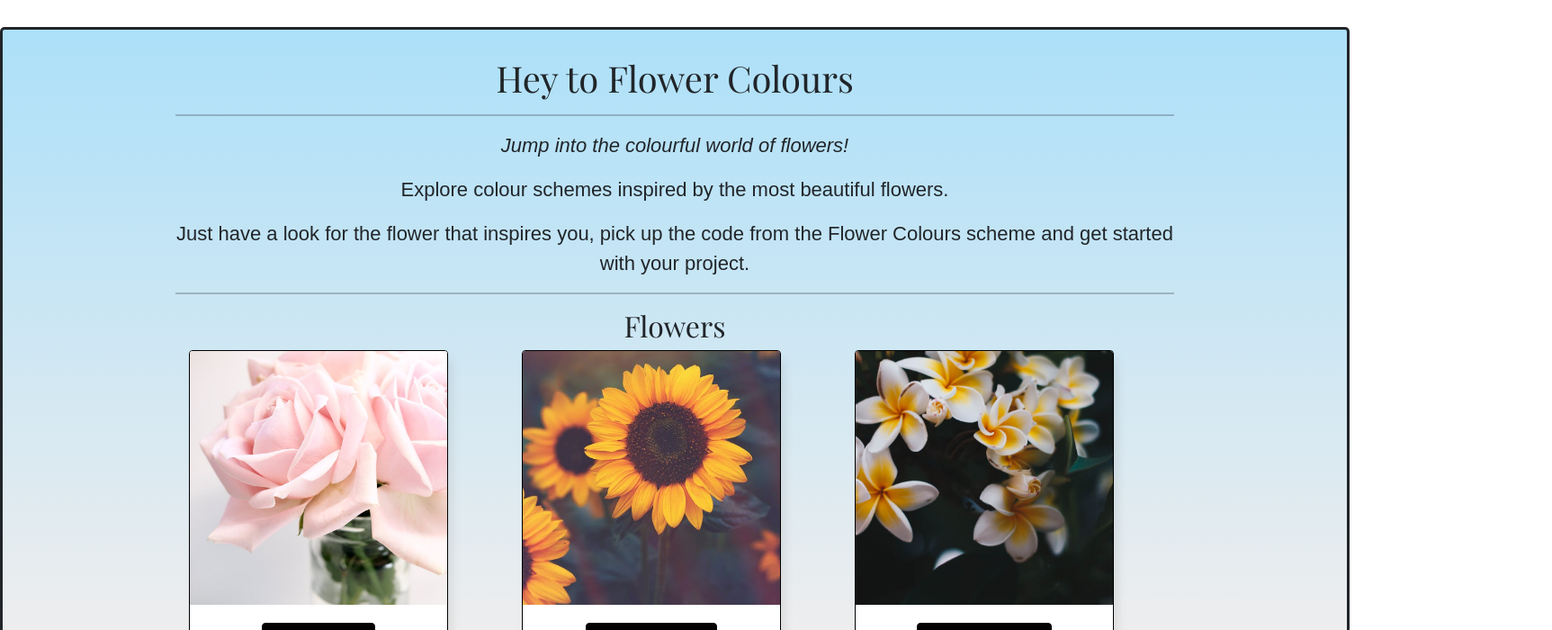
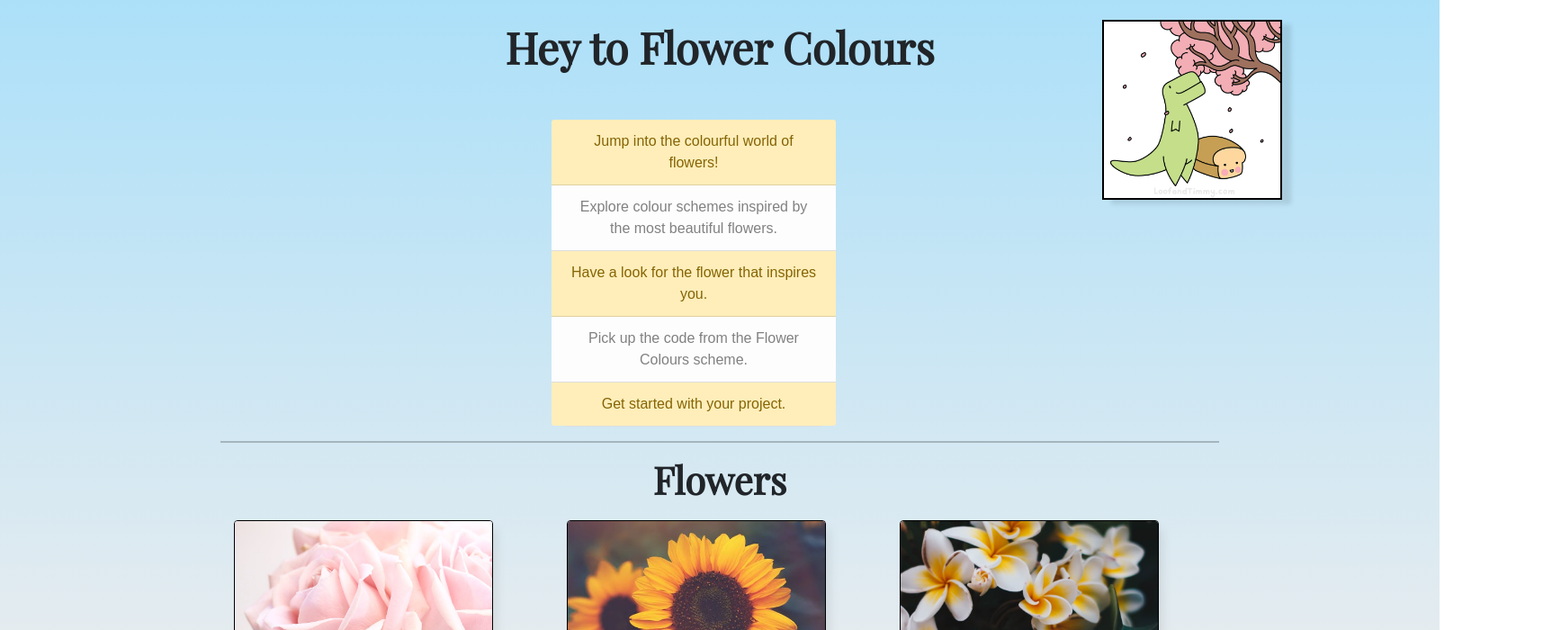
Before and after one commit to Tabea014/FlowerColours, a React (Create React App) app: page / in a window 1280 px wide. Shown: the top 700 px of the page at 90% size, 1725 px wide, since content can reach past the window. Built offline with nearby package versions, Linux system fonts and the light colour scheme; the HTML template or start-up script is replaced by a standard one.

Commit message:
Added gif, update design, update Intro

```diff
--- a/src/FlowerSection.js
+++ b/src/FlowerSection.js
@@ -49,5 +49,3 @@ export default function FlowerSection(){
 
     );
 }
-
-//use cards for the flowers and than link to flowerscheme
--- a/src/Flowers.js
+++ b/src/Flowers.js
@@ -1,16 +1,38 @@
 import React from "react";
+import 'bootstrap/dist/css/bootstrap.css';
+import Card from "react-bootstrap/Card";
+import Row from 'react-bootstrap/Row';
+import Container from 'react-bootstrap/Container';
+import Col from 'react-bootstrap/Col';
+import ListGroup from 'react-bootstrap/ListGroup';
+import LoofandTimmy from "./Images/LoofandTimmy.gif";
 
 import "./flowers.css";
 
 export default function Flowers(){
     return (
 <div className="Intro">
+    <br/>
 <h1>Hey to Flower Colours</h1>
-<hr />
-<p><em>Jump into the colourful world of flowers! </em></p>
+<img src={LoofandTimmy } width="200" heigth="200" className="LoofandTimmy" />
 
-<p>Explore colour schemes inspired by the most beautiful flowers.</p>
-<p>Just have a look for the flower that inspires you, pick up the code from the Flower Colours scheme and get started with your project.</p>
+<Container>
+  <Row>
+<Col sm="col-md-6 offset-md-4">
+<Card style={{ width: '18rem' }}>
+  <ListGroup variant="flush" className="row justify-content-center ">
+    <ListGroup.Item action variant="warning">Jump into the colourful world of flowers!</ListGroup.Item>
+    <ListGroup.Item action variant="light">Explore colour schemes inspired by the most beautiful flowers.</ListGroup.Item>
+    <ListGroup.Item action variant="warning">Have a look for the flower that inspires you.</ListGroup.Item>
+    <ListGroup.Item action variant="light">Pick up the code from the Flower Colours scheme.</ListGroup.Item>
+    <ListGroup.Item action variant="warning">Get started with your project.</ListGroup.Item>
+  </ListGroup>
+</Card>
+</Col>
+
+</Row>
+</Container>
+
 <hr />
 
 <h2> Flowers </h2>
--- a/src/flowers.css
+++ b/src/flowers.css
@@ -1,13 +1,8 @@
 .App {
   font-family: sans-serif;
   text-align: center;
-  width: 1500px;
-  height: 850px;
-  padding: 30px 50px;
-  border: 3px solid;
-  border-radius: 5px;
-  box-shadow: 10px 5px 5px rgb(0, 0, 0, 0.1);
-  margin: 30px auto;
+  width: 1600px;
+  height: 1040px;
   text-align: center;
   display: block;
   background: #c9ccd3;
@@ -17,11 +12,12 @@
 h1 {
   font-family: "Playfair Display", serif;
   font-weight: 800;
+  padding: 40px auto;
 }
 
 h1 {
   font-size: 48px;
-  margin-bottom: 20px;
+  margin-bottom: -80px;
 }
 
 h2 {
@@ -33,5 +29,16 @@ h2 {
 
 p {
   font-family: "Work Sans", sans-serif;
-  font-size: 22px;
 }
+
+.LoofandTimmy {
+  position: relative;
+  margin-left: 980px;
+  margin-top: 20px;
+  border: 2px solid black;
+  box-shadow: 10px 5px 5px rgb(0, 0, 0, 0.1);
+}
+
+.justify-content-center {
+  margin-top: -90px;
+}
```
Also changed, not shown: src/Images/HappyDog.gif (added), src/Images/LoofandTimmy.gif (added).
